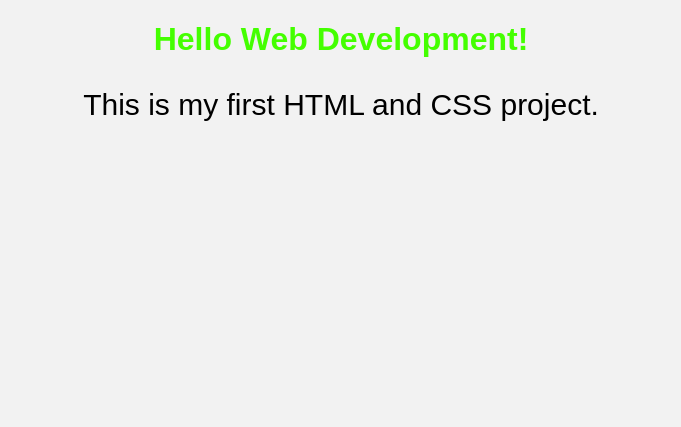
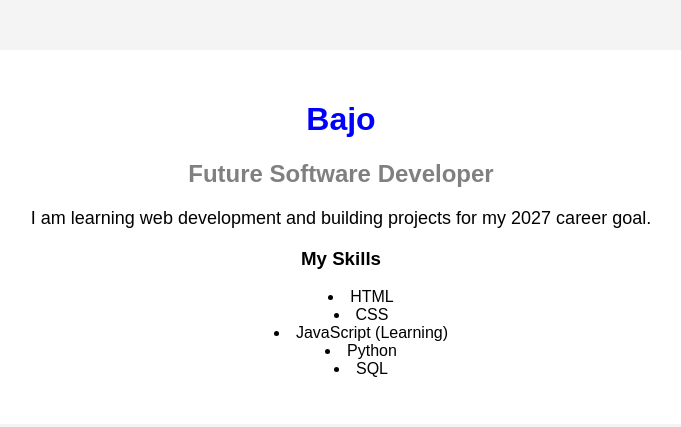
Before and after one commit to Bajo26/Web-Development-Journey, a plain HTML site: page 01-HTML-Basics/index.html in a window 1280 px wide. Shown: the whole page, without its empty margins (299-980 px from the left). Drawn offline with Linux system fonts and the light colour scheme.

Commit message:
Create personal profile webpage

```diff
--- a/01-HTML-Basics/index.html
+++ b/01-HTML-Basics/index.html
@@ -2,19 +2,34 @@
 <html>
 
 <head>
-    <title>My First Website</title>
-
+    <title>Bajo - Web Developer</title>
     <link rel="stylesheet" href="../02-CSS-Basics/style.css">
-
 </head>
 
 <body>
 
-<h1>Hello Web Development!</h1>
+<div class="container">
 
-<p>
-This is my first HTML and CSS project.
-</p>
+    <h1>Bajo</h1>
+
+    <h2>Future Software Developer</h2>
+
+    <p>
+        I am learning web development and building projects
+        for my 2027 career goal.
+    </p>
+
+    <h3>My Skills</h3>
+
+    <ul>
+        <li>HTML</li>
+        <li>CSS</li>
+        <li>JavaScript (Learning)</li>
+        <li>Python</li>
+        <li>SQL</li>
+    </ul>
+
+</div>
 
 </body>
 
--- a/02-CSS-Basics/style.css
+++ b/02-CSS-Basics/style.css
@@ -1,13 +1,29 @@
 body {
     font-family: Arial, sans-serif;
+    background-color: #f4f4f4;
+}
+
+.container {
+    width: 60%;
+    margin: 50px auto;
+    background: white;
+    padding: 30px;
     text-align: center;
-    background-color: #f2f2f2;
+    border-radius: 10px;
 }
 
 h1 {
-    color: rgb(68, 255, 0);
+    color: blue;
+}
+
+h2 {
+    color: gray;
 }
 
 p {
-    font-size: 30px;
+    font-size: 18px;
 }
+
+ul {
+    list-style-position: inside;
+}
```
